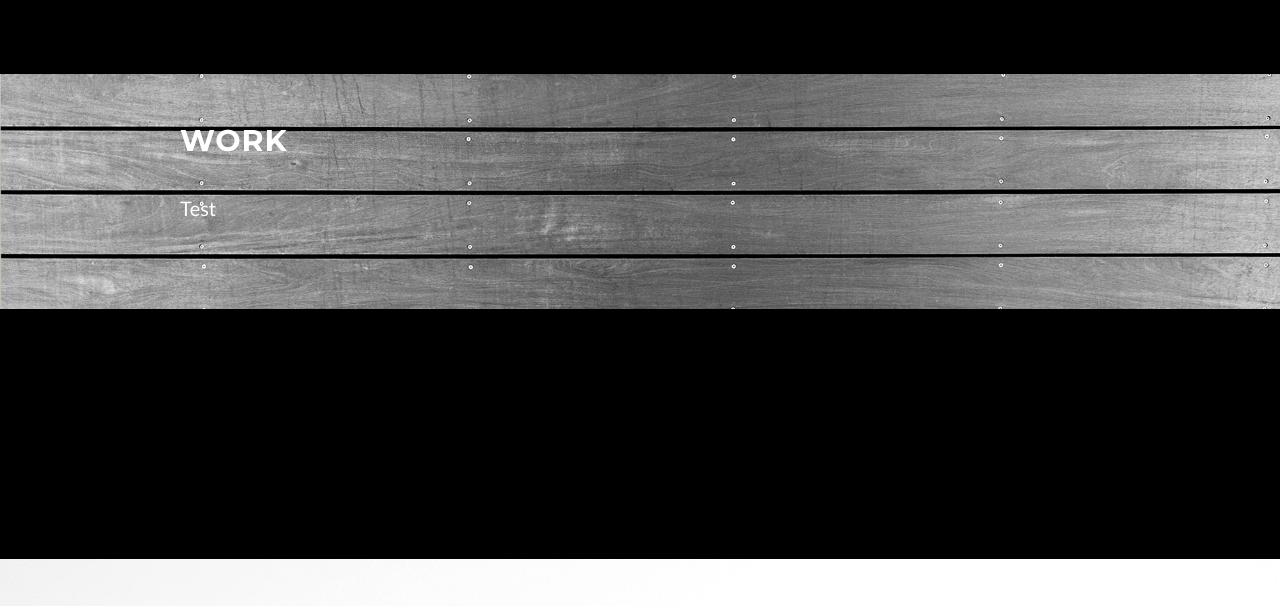
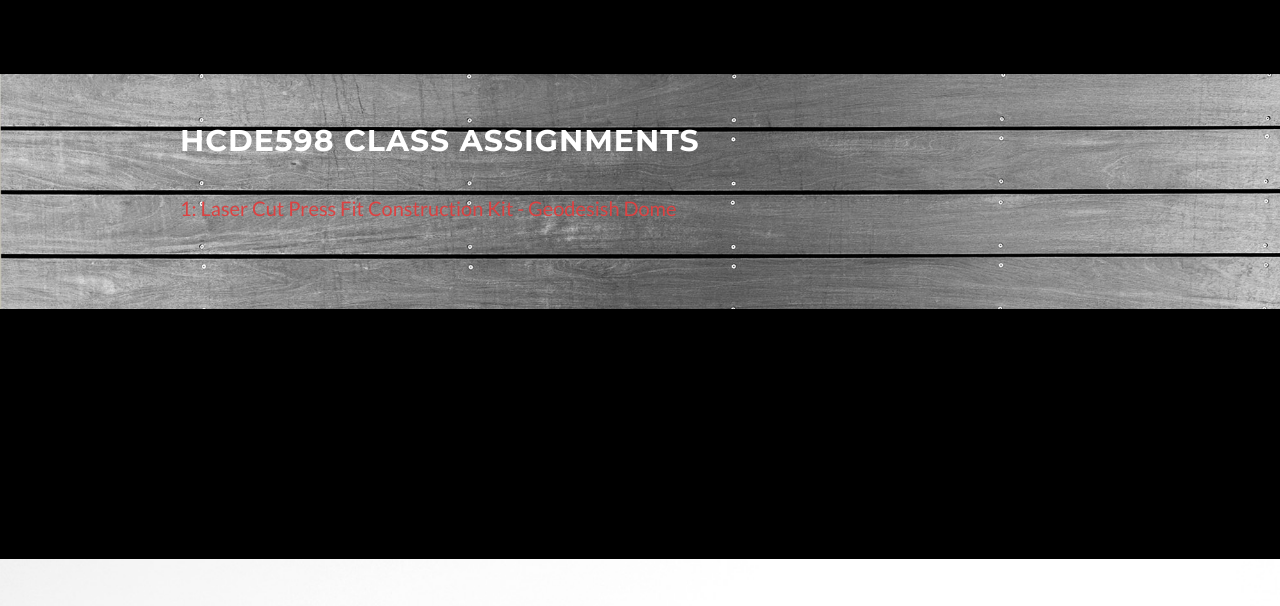
Before and after one commit to malvenko/malvenko.github.io, a plain HTML site: page HCDE598SP19/index.html in a window 1280 px wide. Shown: the part 1460-2066 px from the top of the page. Drawn offline with nearby package versions, Linux system fonts and the light colour scheme.

Commit message:
Added link to assignments

```diff
--- a/HCDE598SP19/index.html
+++ b/HCDE598SP19/index.html
@@ -108,8 +108,8 @@
         <div class="work-section">
             <div class="container">
                 <div class="col-lg-10 col-lg-offset-1">
-                    <h2>Work</h2>
-                    <p>Test</p>
+                    <h2>HCDE598 Class Assignments</h2>
+                    <p><a href="https://malvenko.github.io/HCDE598SP19/A1.html">1: Laser Cut Press Fit Construction Kit - Geodesish Dome</a></p>
 
                 </div>
             </div>
```
